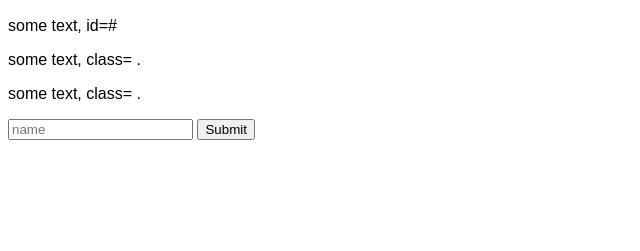
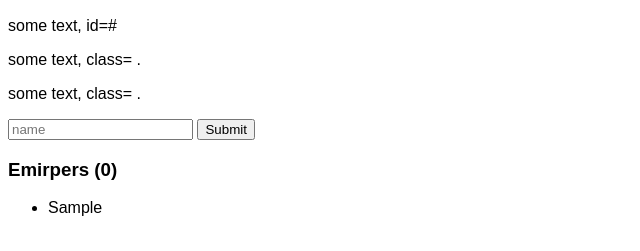
Before and after one commit to Anthonymoe/JQuery-Intro, a plain HTML site: page index.html in a window 1280 px wide. Both pictures are taken after typing "Sample" into the empty fields and a click on the button "Submit". Shown: the part 111-362 px from the top of the page, without its empty margins (0-640 px from the left). Drawn offline with Linux system fonts and the light colour scheme.

Commit message:
append added

```diff
--- a/index.html
+++ b/index.html
@@ -19,6 +19,9 @@
     <div>
         <input type="text" id="nameIn" placeholder="name">
         <button id="submitButton">Submit</button>
+        <h3>Emirpers (<span id="cohortCount">0</span>)</h3>
+        <ul id="cohortOut">
+        </ul>
     </div>
 </body>
 </html>
--- a/scripts/client.js
+++ b/scripts/client.js
@@ -21,7 +21,16 @@ function getInfo(){
     }
     //push user into cohort
     emirp.push( user );
-    console.log( emirp );
+    //put the cohort list on DOM
+    //target ul element
+    let el = $( '#cohortOut' );
+    //empty ul
+    el.empty();
+    //loop through the cohort array
+    for( let i=0; i<emirp.length; i++ ){
+    //append each user to the ul on DOM
+    el.append ( '<li>' + emirp[i].name + '</li>' );
+    }//end for
     //empty the nameIn element
     $( '#nameIn' ).val( '' );//set the value for this element
 }//end getInfo
@@ -33,5 +42,3 @@ function pTagClick(){
 function otherTagClick(){
     console.log( 'clicked on a classy element' );
 }
-
-//git test
```
